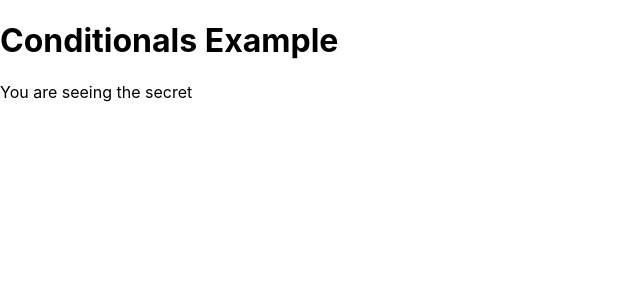
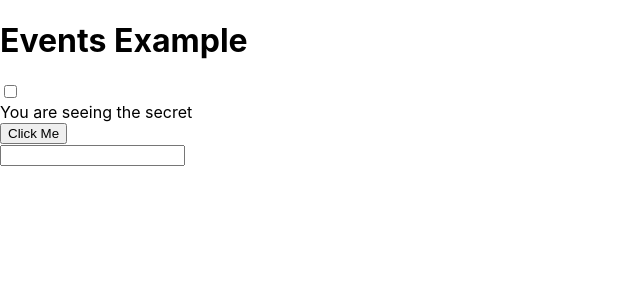
Before and after one commit to Davidson-Keith/react-movies, a React (Create React App) app: page / in a window 1280 px wide. Shown: the top 300 px of the page, without its empty margins (0-640 px from the left). Built offline with nearby package versions, Linux system fonts and the light colour scheme.

Commit message:
Playing with Events

```diff
--- /dev/null
+++ b/src/Events.tsx
@@ -0,0 +1,34 @@
+import React from "react";
+
+export default function Events() {
+  let canSEE = true;
+
+  const handleCheckBoxChanged = () => {
+    canSEE = !canSEE; // doesn't work. Need to use state.
+  };
+
+  const handleKeyUp = ({e}: { e: React.KeyboardEvent<HTMLInputElement> }) => {
+    // console.log(`The following key was pressed: ${e.key}`); // or e.currentTarget.value
+    console.log(e.currentTarget.value); // the entire text input content
+    // console.log(e.key); // just the single key is output
+  };
+
+  return (
+    <>
+      <h1>Events Example</h1>
+      <div>
+        <input type="checkbox" onChange={handleCheckBoxChanged}/>
+      </div>
+      <div>
+        {canSEE ? <div>You are seeing the secret</div> : <div>You are not allowed to see the secret</div>}
+      </div>
+      <div>
+        <button onClick={() => {
+          alert('clicked')
+        }}>Click Me
+        </button>
+      </div>
+      <input type="text" onKeyUp={(e) => handleKeyUp({e: e})}/>
+    </>
+  )
+}
--- a/src/index.tsx
+++ b/src/index.tsx
@@ -5,13 +5,14 @@ import App from './App';
 import reportWebVitals from './reportWebVitals';
 import Expressions from "./Expressions";
 import Conditionals from "./Conditionals";
+import Events from "./Events";
 
 const root = ReactDOM.createRoot(
   document.getElementById('root') as HTMLElement
 );
 root.render(
   <React.StrictMode>
-    <Conditionals />
+    <Events/>
   </React.StrictMode>
 );
 
```
